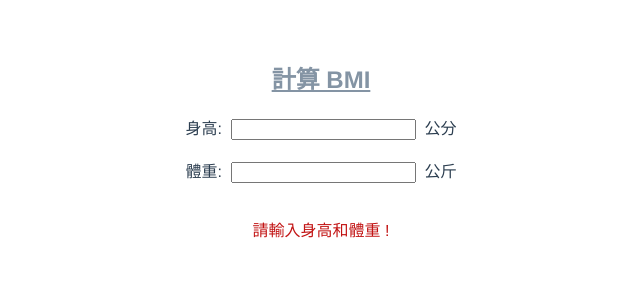
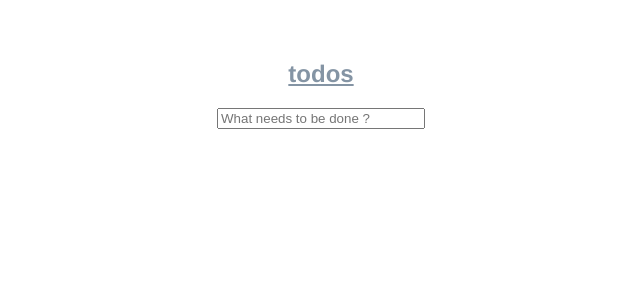
Before and after one commit to mengchu35/Vue, a Vue app: page / in a window 1280 px wide. Shown: the top 300 px of the page, without its empty margins (319-959 px from the left). Built offline with nearby package versions, Linux system fonts and the light colour scheme.

Commit message:
[practice3] todoList: add

```diff
--- a/package.json
+++ b/package.json
@@ -12,6 +12,7 @@
     "vue": "^2.6.11"
   },
   "devDependencies": {
+    "@fortawesome/fontawesome-free": "^5.15.3",
     "@vue/cli-plugin-babel": "~4.5.0",
     "@vue/cli-plugin-eslint": "~4.5.0",
     "@vue/cli-service": "~4.5.0",
--- a/src/App.vue
+++ b/src/App.vue
@@ -1,16 +1,17 @@
 <template>
   <div id="app">
-    <BMI msg="BMI"/>
+    <todoList msg="todoList"/>
   </div>
 </template>
 
 <script>
-import BMI from './components/practice2.vue'
+import todoList from './components/practice3.vue'
+import '../node_modules/@fortawesome/fontawesome-free/css/all.css'
 
 export default {
   name: 'App',
   components: {
-    BMI
+    todoList
   }
 }
 </script>
--- /dev/null
+++ b/src/components/practice3.vue
@@ -0,0 +1,61 @@
+<template>
+  <div>
+    <form>
+      <h2><u>todos</u></h2>
+      <input type="text" v-model="itemAdd" @keydown.stop.prevent.enter="add" placeholder="What needs to be done ?">
+      <table v-html="list">
+      </table>
+    </form>
+  </div>
+</template>
+
+<script>
+export default {
+  name: 'todoList',
+  data() {
+    return {
+      itemAdd: '',
+      list: ''
+    }
+  },
+  methods: {
+    add() {
+      if (this.itemAdd != '') {
+        this.list = `${this.list}
+        <tr>
+          <td align="left" style="height: 28px;position: relative;display: flex;align-items: center;">
+            <label>
+              <input type="checkbox">&nbsp;${this.itemAdd}
+            </label>
+            <i class="far fa-times-circle" style="font-size: 12px;color: #C21414;position: absolute;right: 0;"></i>
+          </td>
+        </tr>`;
+        this.itemAdd = '';
+      }
+    }
+  }
+}
+</script>
+
+<style scoped>
+h2 {
+  color: #8494A4;
+}
+
+p {
+  color: #C21414;
+}
+
+input {
+  width: 200px;
+}
+
+input:focus{
+  outline: none;
+}
+
+table{
+  width: 200px;
+  margin: 10px auto;
+}
+</style>
```
Also changed, not shown: 2 other files (tests, documents, lock files or other folders).
